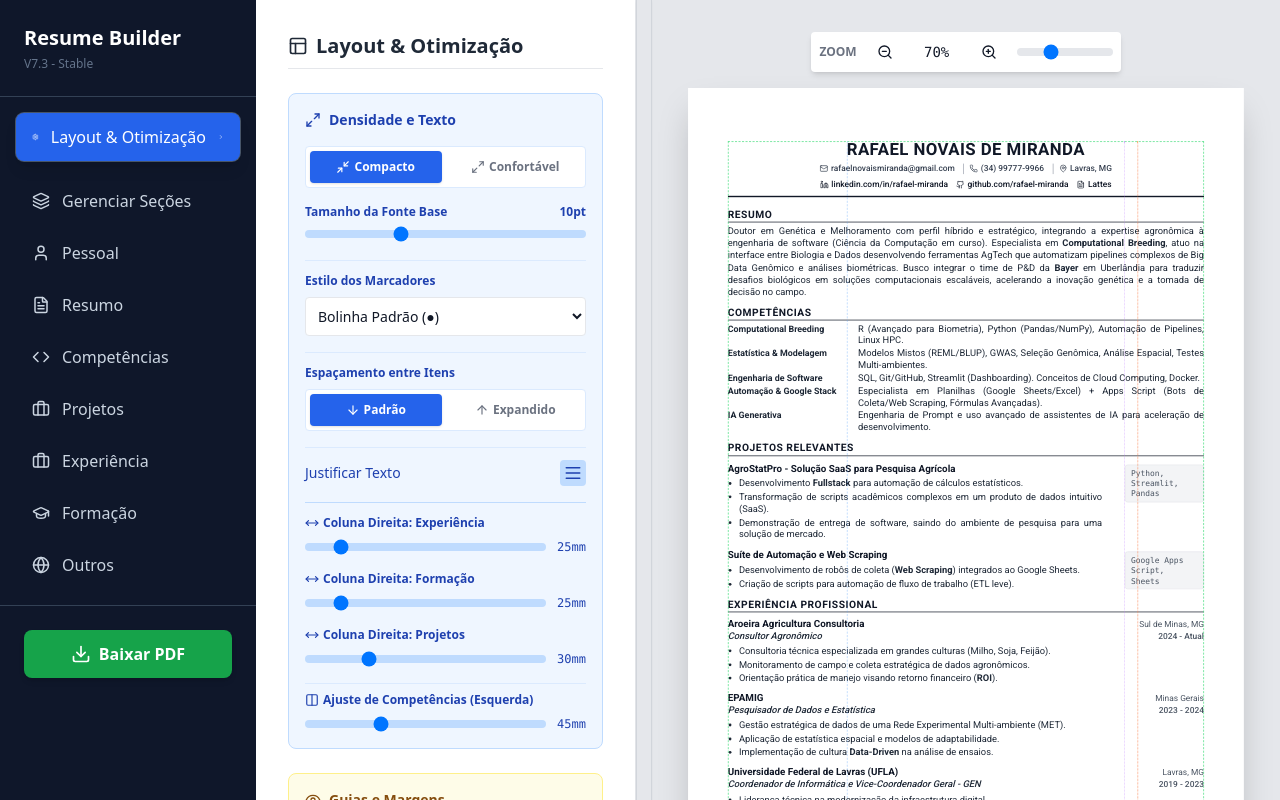
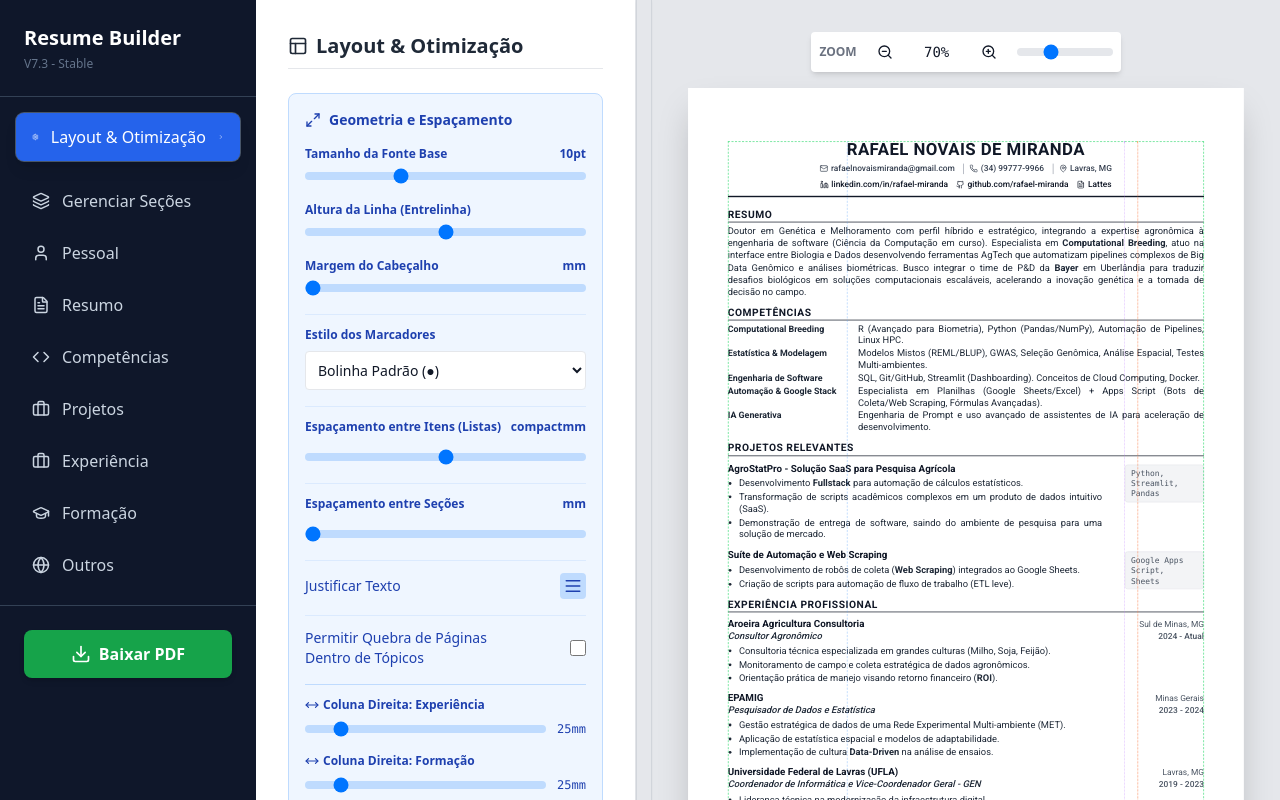
Before and after one commit to rafaelnm90/resumebuilder, a React (Create React App) app: page / in a window 1280 px wide. Both pictures are taken after a click on the button "Layout & Otimização". Shown: the top 800 px of the page. Built offline with nearby package versions, Linux system fonts and the light colour scheme.

Commit message:
Update App.js

```diff
--- a/src/App.js
+++ b/src/App.js
@@ -218,7 +218,6 @@ const ExpandedModal = ({ isOpen, onClose, title, value, onSave }) => {
   if (!isOpen) return null;
 
   const handleFormat = (type) => {
-    // CORREÇÃO AQUI: renomeado de 'newVal' para 'newValue' para bater com o if abaixo
     const newValue = insertFormatting(textRef, type);
     if (newValue !== undefined) setLocalValue(newValue);
   };
@@ -440,14 +439,32 @@ export default function App() {
     <div className="space-y-6">
       <h2 className="text-xl font-bold text-gray-800 border-b pb-2 flex items-center"><Layout className="mr-2" size={20}/> Layout & Otimização</h2>
       <div className="bg-blue-50 p-4 rounded-lg border border-blue-200 space-y-4">
-        <label className="flex items-center text-sm font-bold text-blue-800"><Maximize2 size={16} className="mr-2"/> Densidade e Texto</label>
-        <div className="flex gap-2 p-1 bg-white rounded border border-blue-100">
-          <button onClick={() => setSettings({...settings, density: 'compact'})} className={`flex-1 flex items-center justify-center py-2 text-xs font-bold rounded transition-colors ${settings.density === 'compact' ? 'bg-blue-600 text-white shadow' : 'text-gray-500 hover:bg-gray-50'}`}><Minimize2 size={14} className="mr-1"/> Compacto</button>
-          <button onClick={() => setSettings({...settings, density: 'comfortable'})} className={`flex-1 flex items-center justify-center py-2 text-xs font-bold rounded transition-colors ${settings.density === 'comfortable' ? 'bg-blue-600 text-white shadow' : 'text-gray-500 hover:bg-gray-50'}`}><Maximize2 size={14} className="mr-1"/> Confortável</button>
-        </div>
+        <label className="flex items-center text-sm font-bold text-blue-800"><Maximize2 size={16} className="mr-2"/> Geometria e Espaçamento</label>
+
+        {/* CONTROLE DE FONTE */}
         <div className="space-y-1">
           <div className="flex justify-between text-xs text-blue-800 font-semibold"><span>Tamanho da Fonte Base</span><span>{settings.fontSizeBase}pt</span></div>
           <input type="range" min="9" max="12" step="0.5" value={settings.fontSizeBase} onChange={e => setSettings({...settings, fontSizeBase: parseFloat(e.target.value)})} className="w-full h-2 bg-blue-200 rounded-lg appearance-none cursor-pointer" />
+        </div>
+
+        {/* CONTROLE DE ENTRELINHA (SUBSTITUI OS BOTÕES DE DENSIDADE) */}
+        <div className="space-y-1">
+          <div className="flex justify-between text-xs text-blue-800 font-semibold"><span>Altura da Linha (Entrelinha)</span><span>{settings.lineHeight}</span></div>
+          <input type="range" min="1.0" max="2.0" step="0.05" value={settings.lineHeight} onChange={e => setSettings({...settings, lineHeight: parseFloat(e.target.value)})} className="w-full h-2 bg-blue-200 rounded-lg appearance-none cursor-pointer" />
+        </div>
+
+        {/* CONTROLE DE MARGEM DO CABEÇALHO */}
+        <div className="space-y-1">
+             <div className="flex justify-between text-xs text-blue-800 font-semibold">
+                <span>Margem do Cabeçalho</span>
+                <span>{settings.headerSpacing}mm</span>
+             </div>
+             <input
+                type="range" min="0" max="20" step="1"
+                value={settings.headerSpacing || 0}
+                onChange={e => setSettings({...settings, headerSpacing: parseFloat(e.target.value)})}
+                className="w-full h-2 bg-blue-200 rounded-lg appearance-none cursor-pointer"
+             />
         </div>
 
         <div className="space-y-1 border-t border-blue-100 pt-3">
@@ -463,28 +480,50 @@ export default function App() {
              </select>
         </div>
 
+        {/* ESPAÇAMENTO ENTRE ITENS */}
         <div className="space-y-1 border-t border-blue-100 pt-3">
-             <div className="flex justify-between text-xs text-blue-800 font-semibold mb-2"><span>Espaçamento entre Itens</span></div>
-             <div className="flex gap-2 p-1 bg-white rounded border border-blue-100">
-                <button
-                    onClick={() => setSettings({...settings, itemSpacing: 'compact'})}
-                    className={`flex-1 flex items-center justify-center py-2 text-xs font-bold rounded transition-colors ${settings.itemSpacing === 'compact' ? 'bg-blue-600 text-white shadow' : 'text-gray-500 hover:bg-gray-50'}`}
-                >
-                    <ArrowUp size={14} className="mr-1 rotate-180"/> Padrão
-                </button>
-                <button
-                    onClick={() => setSettings({...settings, itemSpacing: 'expanded'})}
-                    className={`flex-1 flex items-center justify-center py-2 text-xs font-bold rounded transition-colors ${settings.itemSpacing === 'expanded' ? 'bg-blue-600 text-white shadow' : 'text-gray-500 hover:bg-gray-50'}`}
-                >
-                    <ArrowUp size={14} className="mr-1"/> Expandido
-                </button>
+             <div className="flex justify-between text-xs text-blue-800 font-semibold mb-2">
+                <span>Espaçamento entre Itens (Listas)</span>
+                <span>{settings.itemSpacing}mm</span>
              </div>
+             <input
+                type="range" min="0" max="15" step="0.5"
+                value={settings.itemSpacing || 0}
+                onChange={e => setSettings({...settings, itemSpacing: parseFloat(e.target.value)})}
+                className="w-full h-2 bg-blue-200 rounded-lg appearance-none cursor-pointer"
+             />
+        </div>
+
+        {/* ESPAÇAMENTO ENTRE SEÇÕES */}
+        <div className="space-y-1 border-t border-blue-100 pt-3">
+             <div className="flex justify-between text-xs text-blue-800 font-semibold mb-2">
+                <span>Espaçamento entre Seções</span>
+                <span>{settings.sectionSpacing}mm</span>
+             </div>
+             <input
+                type="range" min="0" max="20" step="0.5"
+                value={settings.sectionSpacing || 0}
+                onChange={e => setSettings({...settings, sectionSpacing: parseFloat(e.target.value)})}
+                className="w-full h-2 bg-blue-200 rounded-lg appearance-none cursor-pointer"
+             />
         </div>
 
         <div className="flex items-center justify-between border-t border-blue-100 pt-3">
           <span className="text-sm text-blue-800">Justificar Texto</span>
           <button onClick={() => setSettings({...settings, textAlign: settings.textAlign === 'justify' ? 'left' : 'justify'})} className={`p-1 rounded ${settings.textAlign === 'justify' ? 'bg-blue-200 text-blue-800' : 'bg-gray-100 text-gray-400'}`}><AlignJustify size={18}/></button>
         </div>
+
+        {/* QUEBRA DE PÁGINA */}
+        <div className="flex items-center justify-between border-t border-blue-100 pt-3">
+          <span className="text-sm text-blue-800 w-2/3">Permitir Quebra de Páginas Dentro de Tópicos</span>
+          <input
+            type="checkbox"
+            checked={settings.pageBreakAuto || false}
+            onChange={e => setSettings({...settings, pageBreakAuto: e.target.checked})}
+            className="w-4 h-4 text-blue-600 rounded cursor-pointer"
+          />
+        </div>
+
         <div className="space-y-4 mt-4 border-t border-blue-200 pt-3">
             <div className="space-y-2">
                 <div className="flex flex-col gap-1"><span className="flex items-center text-xs font-bold text-blue-800"><MoveHorizontal size={14} className="mr-1"/> Coluna Direita: Experiência</span></div>
```
